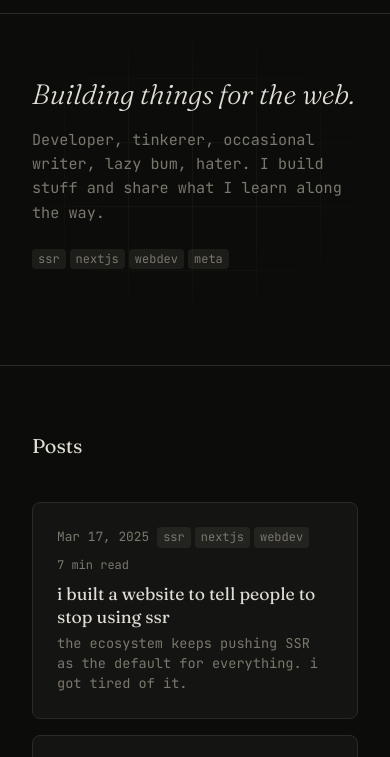
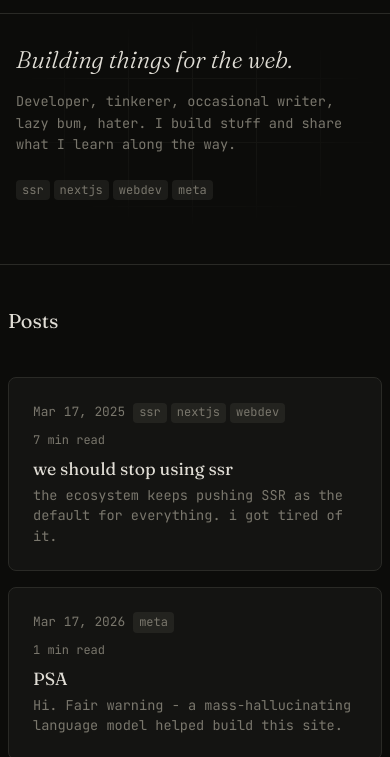
Before and after one commit to avr6ude/avr6ude.github.io, an Astro site: page / in a window 390 px wide. Shown: the part 42-799 px from the top of the page. Built offline with nearby package versions, Linux system fonts and the light colour scheme; Astro itself is replaced by a stand-in of ours.

Commit message:
feat: og metadata

```diff
--- a/src/components/Footer.astro
+++ b/src/components/Footer.astro
@@ -3,7 +3,7 @@
 
 <footer class="footer">
   <div class="footer-inner">
-    <p>built with astro &middot; deployed on cloudflare &middot; no trackers</p>
+    <p>built with astro &middot; deployed on cloudflare &middot; no trackers &middot; {new Date().getFullYear()}</p>
     <a href="/rss.xml">rss</a>
   </div>
 </footer>
--- a/src/content/posts/hello-world.md
+++ b/src/content/posts/hello-world.md
@@ -1,16 +1,14 @@
 ---
-title: "Public Service Announcement"
+title: "PSA"
 date: 2026-03-17
 tags: ["meta"]
-excerpt: "Hi. Fair warning — a mass-hallucinating language model helped build this site."
+excerpt: "Hi. Fair warning - a mass-hallucinating language model helped build this site."
 ---
 
 Hi. Welcome to the site.
 
 Before you click around too much I feel obligated to warn you: an AI helped build this page. Specifically, Claude. Yes, that Claude. The one that confidently invents entire project structures that don't exist and then apologizes about it.
 
-Every line of HTML, CSS, and Astro config you see here was at some point touched by a model that, moments earlier, hallucinated a fully functioning Preact codebase out of thin air — complete with Tailwind config, DaisyUI themes, and yarn plugins — in a repo that contained exactly two files.
-
-So if something looks off, breaks weirdly, or quietly serves you an RSS feed full of nonsense — now you know why.
+Some of the code you see here was at some point touched by a model that, moments earlier, hallucinated a fully functioning Preact codebase out of thin air - complete with Tailwind config, DaisyUI themes, and yarn plugins - in a repo that contained exactly two files.
 
 You've been warned. Enjoy your stay.
--- a/src/content/posts/stop-using-ssr.md
+++ b/src/content/posts/stop-using-ssr.md
@@ -1,5 +1,5 @@
 ---
-title: "i built a website to tell people to stop using ssr"
+title: "we should stop using ssr"
 date: 2025-03-17
 tags: ["ssr", "nextjs", "webdev"]
 excerpt: "the ecosystem keeps pushing SSR as the default for everything. i got tired of it."
--- a/src/layouts/Base.astro
+++ b/src/layouts/Base.astro
@@ -10,7 +10,7 @@ interface Props {
 
 const { title, description = "Personal blog and projects" } = Astro.props;
 const canonicalURL = new URL(Astro.url.pathname, Astro.site);
-const ogImage = new URL("/og.svg", Astro.site);
+const ogImage = new URL("/og.png", Astro.site);
 ---
 
 <!doctype html>
--- a/src/pages/index.astro
+++ b/src/pages/index.astro
@@ -89,7 +89,7 @@ const recentPosts = posts.slice(0, 3);
           {
             recentPosts.map((post) => (
               <li>
-                <a href={`/posts/${post.slug}/`}>{post.data.title}</a>
+                <a href={`/posts/${post.id}/`}>{post.data.title}</a>
               </li>
             ))
           }
@@ -210,9 +210,25 @@ const recentPosts = posts.slice(0, 3);
   @media (max-width: 768px) {
     .main-grid {
       grid-template-columns: 1fr;
+      padding: var(--space-md);
     }
     .hero-title {
       font-size: 1.75rem;
     }
   }
+  @media (max-width: 480px) {
+    .hero {
+      padding: var(--space-xl) var(--space-md);
+    }
+    .hero-title {
+      font-size: 1.5rem;
+    }
+    .hero-bio {
+      font-size: 0.85rem;
+    }
+    .main-grid {
+      padding: var(--space-sm);
+      gap: var(--space-xl);
+    }
+  }
 </style>
```
Also changed, not shown: public/favicon.svg (added), public/og.png (added).
